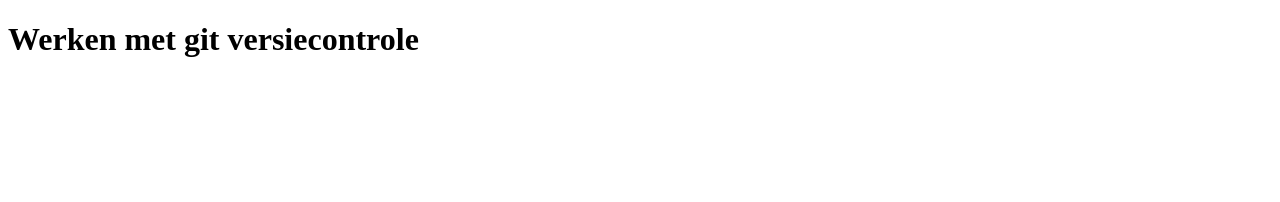
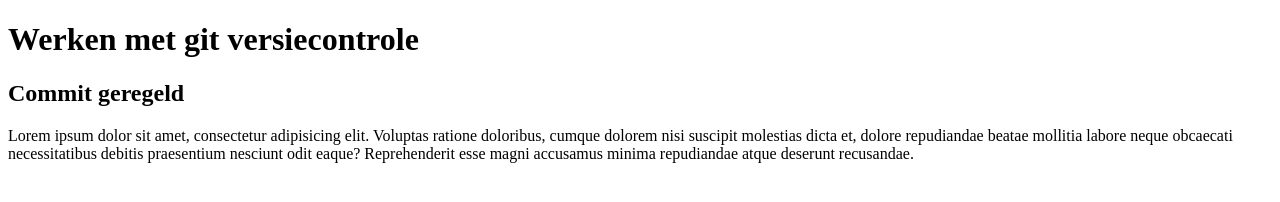
Before and after one commit to WimUCLL/module_2_git, a plain HTML site: page index.html in a window 1280 px wide. Drawn offline with Linux system fonts and the light colour scheme.

Commit message:
h2 & p added

```diff
--- a/index.html
+++ b/index.html
@@ -7,5 +7,10 @@
 </head>
 <body>
     <h1>Werken met git versiecontrole</h1>
+    <h2>Commit geregeld</h2>
+    <p>Lorem ipsum dolor sit amet, consectetur adipisicing elit. Voluptas ratione doloribus, cumque dolorem nisi
+        suscipit molestias dicta et, dolore repudiandae beatae mollitia labore neque obcaecati necessitatibus debitis
+        praesentium nesciunt odit eaque? Reprehenderit esse magni accusamus minima repudiandae atque deserunt
+        recusandae.</p>
 </body>
 </html>
```
